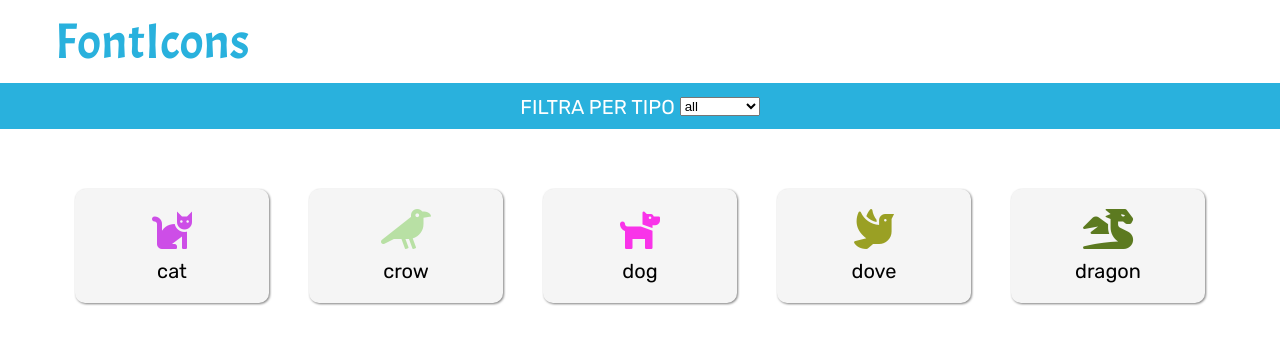
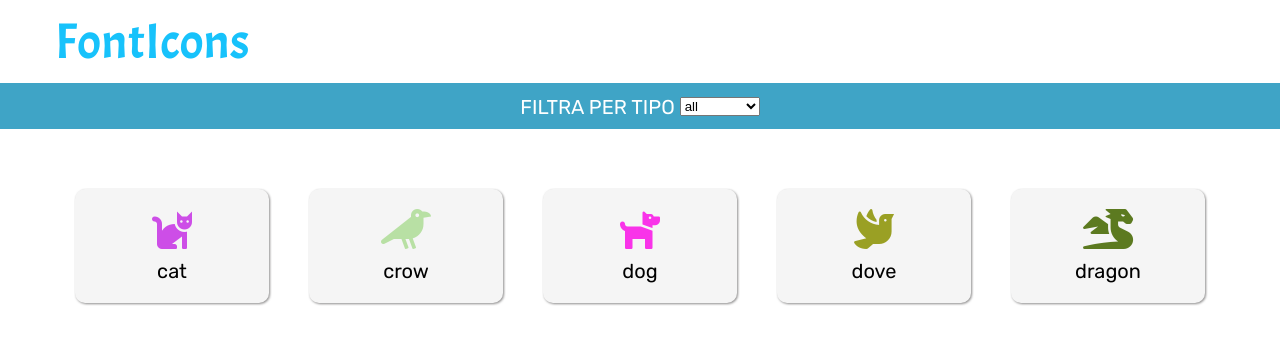
Before and after one commit to doctorpack/js-es6-icons, a plain HTML site: page index.html in a window 1280 px wide. Shown: the top 340 px of the page. Drawn offline with Linux system fonts and the light colour scheme.

Commit message:
end exeercise

```diff
--- a/css/style.css
+++ b/css/style.css
@@ -22,12 +22,12 @@ body {
 
 .header-top {
     font-family: 'Acme', sans-serif;
-    color: rgb(41, 177, 221);;
+    color: rgb(23, 194, 251);;
     padding: 10px;
 }
 
 .header-bottom {
-    background-color: rgb(41, 177, 221);
+    background-color: rgb(63, 164, 198);
     color: white;
     padding: 10px;
 }
@@ -71,7 +71,7 @@ main {
     background: rgb(245, 245, 245);
     border-radius: 10px;
     text-align: center;
-    filter: drop-shadow(1px 1px 1px rgba(0,0,0, 0.5));
+    filter: drop-shadow(1px 1px 1px rgba(27, 26, 26, 0.5));
 }
 
 .box i {
```
Also changed, not shown: index.html (+1 -6 lines).
